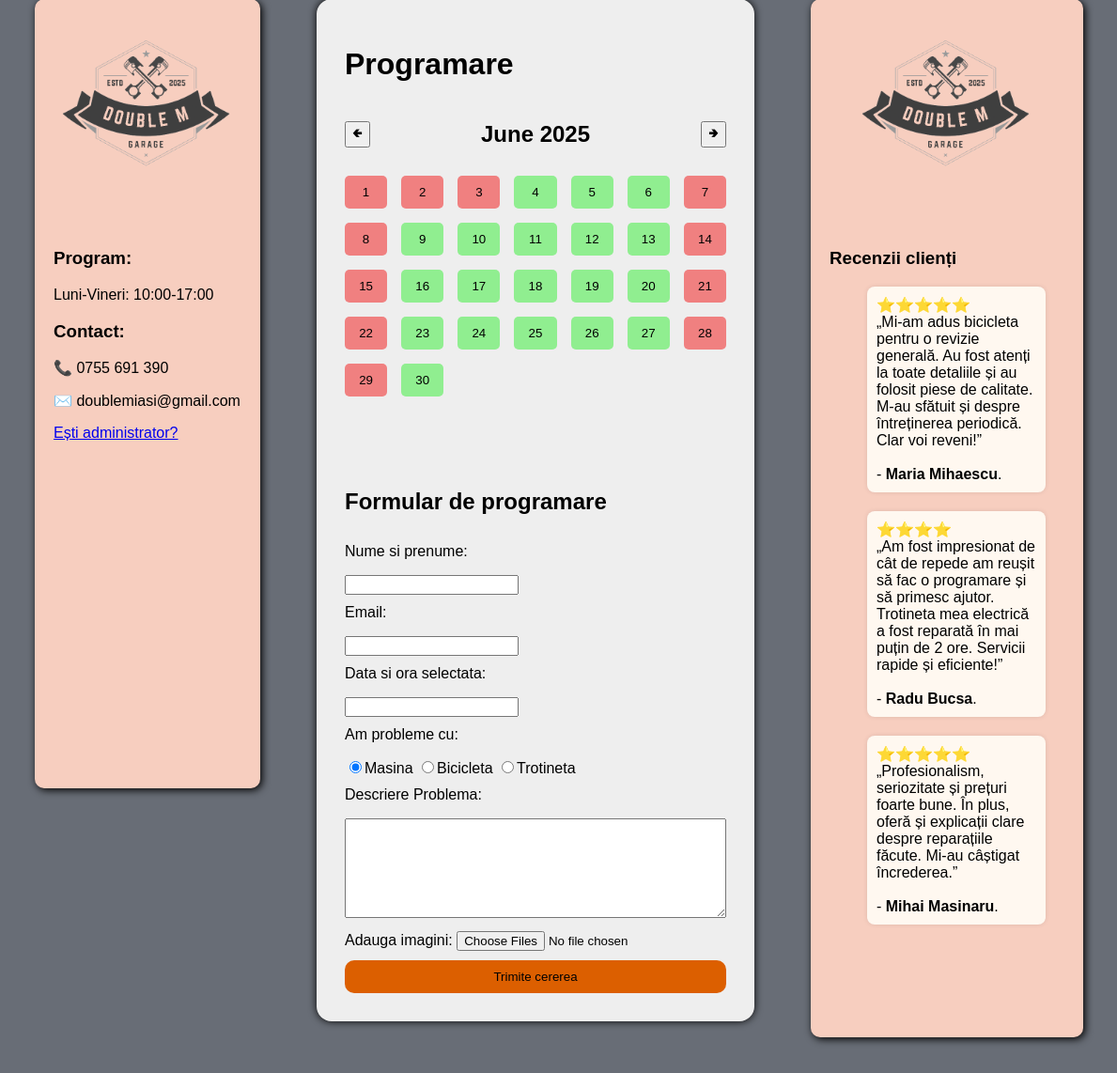
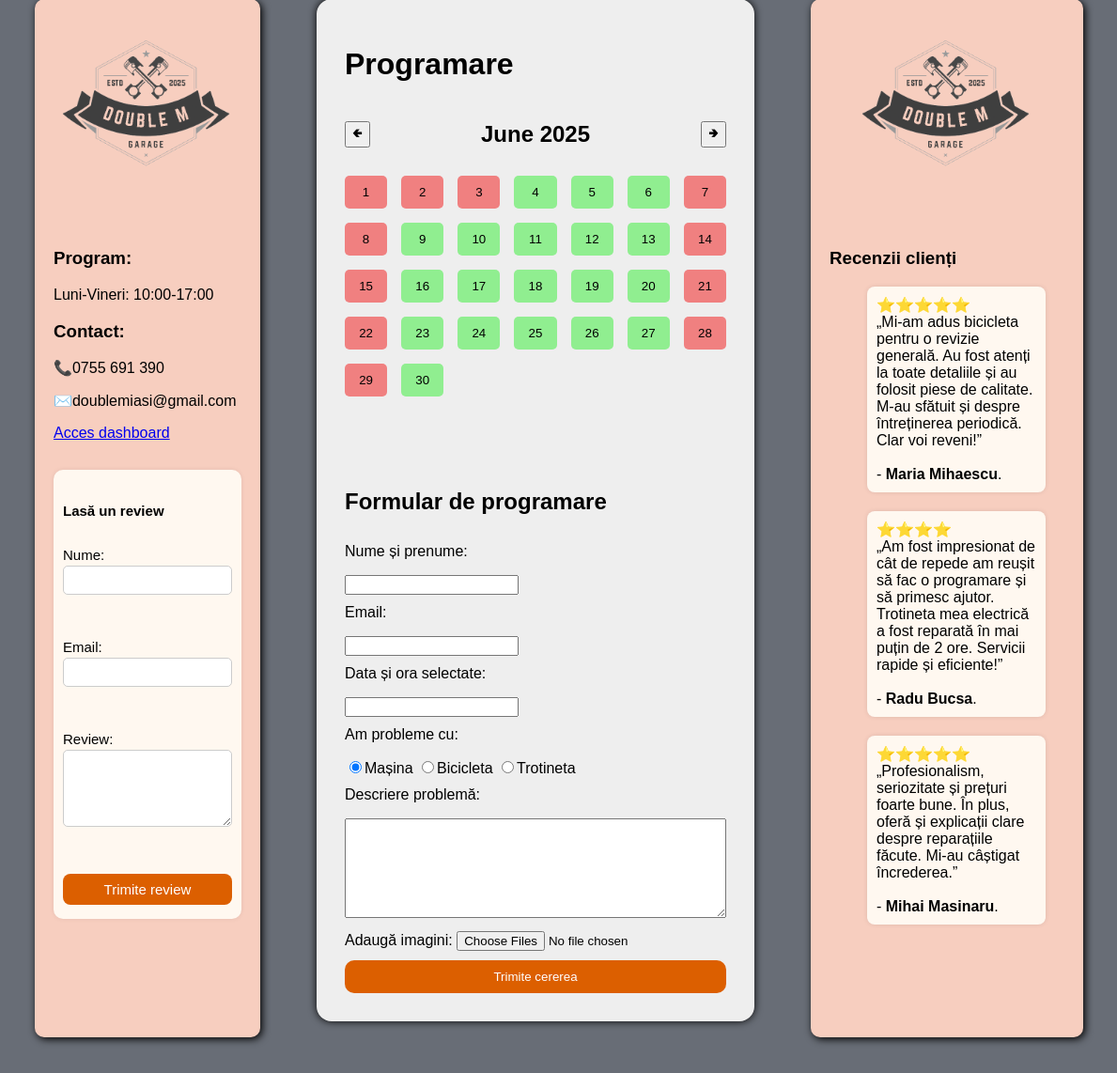
Before and after one commit to dianamartisca/MaT_DoubleM, a PHP site: page /MaT_DoubleM/client.html in a window 1480 px wide. Shown: the part 39-1181 px from the top of the page at 94% size, without its empty margins (291-1480 px from the left). Run offline with PHP 8.4, Linux system fonts and the light colour scheme; data that the repository does not hold is empty; some libraries are stand-ins or nearby versions.

Commit message:
formular review

```diff
--- a/client.html
+++ b/client.html
@@ -19,14 +19,34 @@
       <p>Luni-Vineri: 10:00-17:00</p>
 
       <h3>Contact:</h3>
-      <p>📞 0755 691 390</p>
-      <p>✉️ doublemiasi@gmail.com</p>
+      <p>📞0755 691 390</p>
+      <p>✉️doublemiasi@gmail.com</p>
 
 
 
       <div class="admin-link">
-        <a href="login.php">Ești administrator?</a>
+        <a href="login.php">Acces dashboard</a>
       </div>
+      <!-- Formular review -->
+      <form class="review-form" method="POST" action="my-php-backend/public/index.php/reviews">
+        <h4>Lasă un review</h4>
+        <label>
+          Nume:<br>
+          <input type="text" name="name" required>
+        </label>
+        <br>
+        <label>
+          Email:<br>
+          <input type="email" name="email" required>
+        </label>
+        <br>
+        <label>
+          Review:<br>
+          <textarea name="text" rows="4" style="width: 100%;" required></textarea>
+        </label>
+        <br>
+        <button type="submit">Trimite review</button>
+      </form>
     </div>
 
 
@@ -54,10 +74,11 @@
       </div>
 
 
-      <form class="reserv-form" enctype="multipart/form-data" method="POST" action="my-php-backend/public/index.php/requests">
+      <form class="reserv-form" enctype="multipart/form-data" method="POST"
+        action="my-php-backend/public/index.php/requests">
         <h2>Formular de programare</h2>
 
-        <label>Nume si prenume:
+        <label>Nume și prenume:
           <p></p>
           <input type="text" name="name" required>
         </label>
@@ -67,26 +88,26 @@
           <input type="email" name="email" required>
         </label>
 
-        <label>Data si ora selectata:
+        <label>Data și ora selectate:
           <p></p>
           <input type="text" name="date_requested" readonly id="datetime" required>
         </label>
 
         <label>Am probleme cu:
           <p></p>
-          <input type="radio" name="problem_type" value="Masina" checked>Masina
+          <input type="radio" name="problem_type" value="Masina" checked>Mașina
           <input type="radio" name="problem_type" value="Bicicleta">Bicicleta
           <input type="radio" name="problem_type" value="Trotineta">Trotineta
         </label>
 
         <label>
-          Descriere Problema:
+          Descriere problemă:
           <p></p>
           <textarea name="description" class="textarea1"></textarea>
         </label>
 
         <label>
-          Adauga imagini:
+          Adaugă imagini:
           <input type="file" name="images[]" multiple>
         </label>
 
--- a/css/client.css
+++ b/css/client.css
@@ -52,6 +52,7 @@ button[type="submit"]
 {
   border:none;
   background-color:#DC5F00;
+  color: white;
   padding:10px;
   border-radius:10px;
   cursor:pointer;
@@ -61,14 +62,13 @@ button[type="submit"]
 .left-part
 {
   width: 250px;
-  height:800px;
+  height: 1065px;
   padding: 20px;
   background-color: rgb(247, 206, 191);
   border-radius: 10px;
   box-shadow: 2px 2px 8px;
   font-family: sans-serif;
   margin-right: 40px;
-
 }
 
 
@@ -136,3 +136,33 @@ img
   border-radius: 8px;
   box-shadow: 0 0 5px rgba(0,0,0,0.1);
 }
+
+.review-form {
+  margin-top: 30px;
+  background: #fff8f0;
+  padding: 15px 10px;
+  border-radius: 10px;
+  box-shadow: 0 0 5px rgba(0,0,0,0.08);
+  font-size: 15px;
+}
+.review-form input,
+.review-form textarea {
+  width: 100%;
+  margin-top: 3px;
+  margin-bottom: 10px;
+  padding: 6px;
+  border-radius: 5px;
+  border: 1px solid #ccc;
+  font-family: inherit;
+  font-size: 15px;
+  box-sizing: border-box;
+}
+.review-form button[type="submit"] {
+  background: #DC5F00;
+  color: white;
+  border: none;
+  padding: 8px 20px;
+  border-radius: 8px;
+  cursor: pointer;
+  font-size: 15px;
+}
--- a/js/request.js
+++ b/js/request.js
@@ -1,5 +1,7 @@
 document.addEventListener('DOMContentLoaded', function () {
-  const form = document.querySelector('form');
+  const form = document.querySelector('.reserv-form'); // selectează doar formularul de programare
+
+  if (!form) return;
 
   form.addEventListener('submit', async function (e) {
     e.preventDefault();
--- a/login.php
+++ b/login.php
@@ -33,7 +33,7 @@ if (isset($_POST['user']) && isset($_POST['pass'])) {
         } else
             $error = 'Doar administratorii pot accesa dashboard-ul!';
     }else
-     $error = 'Utilizator inexistent sau parola gresita.';
+     $error = 'Utilizator inexistent sau parolă greșită.';
 }
 ?>
 
```
Also changed, not shown: my-php-backend/db/issuesdb.sql (+7 -0 lines).
